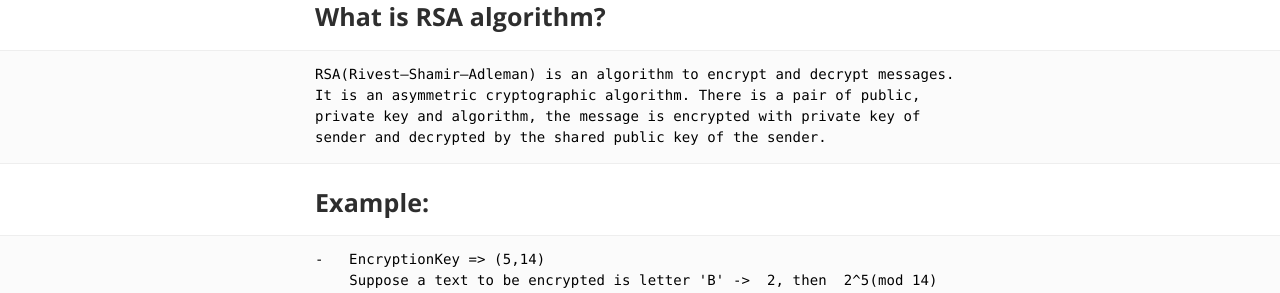
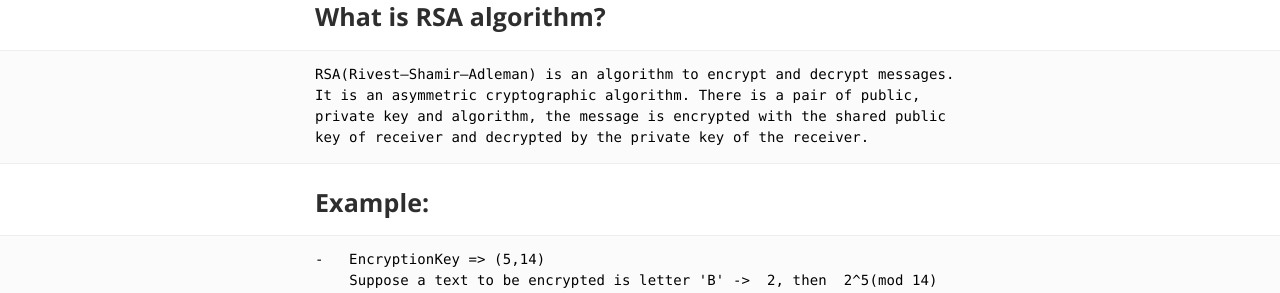
Before and after one commit to agrawalpoonam/agarwalpoonam.github.io, a Jekyll site: the page built from _posts/2020-04-25-RSA_easyway.md, in a window 1280 px wide. Shown: the part 618-911 px from the top of the page. Built offline with Jekyll 4.4.1, drawn with Linux system fonts in a browser that asks for light colours; some web fonts are replaced.

Commit message:
Update 2020-04-25-RSA_easyway.md
minor fix

```diff
--- a/_posts/2020-04-25-RSA_easyway.md
+++ b/_posts/2020-04-25-RSA_easyway.md
@@ -9,7 +9,7 @@ author: Poonam Agarwal
 
 ### What is RSA algorithm?
 
-    RSA(Rivest–Shamir–Adleman) is an algorithm to encrypt and decrypt messages. It is an asymmetric cryptographic algorithm. There is a pair of public, private key and algorithm, the message is encrypted with private key of sender and decrypted by the shared public key of the sender.
+    RSA(Rivest–Shamir–Adleman) is an algorithm to encrypt and decrypt messages. It is an asymmetric cryptographic algorithm. There is a pair of public, private key and algorithm, the message is encrypted with the shared public key of receiver and decrypted by the private key of the receiver.
 
 ### Example:
 
```
